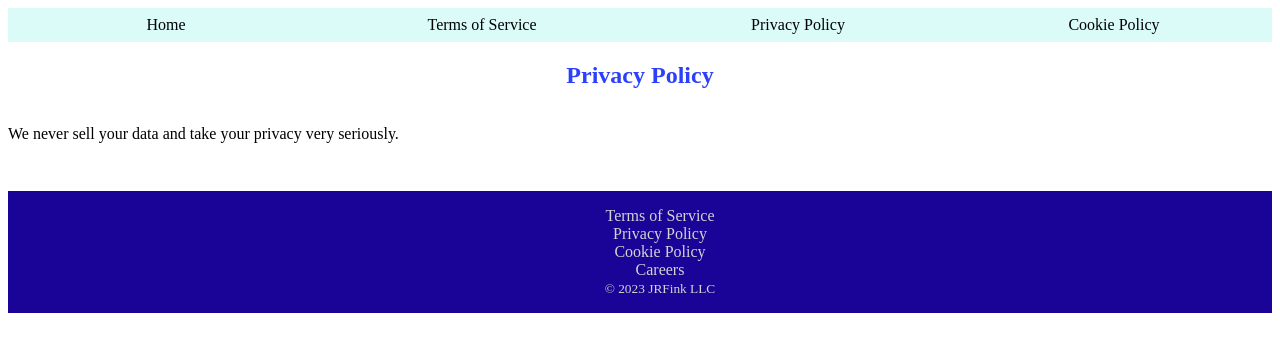
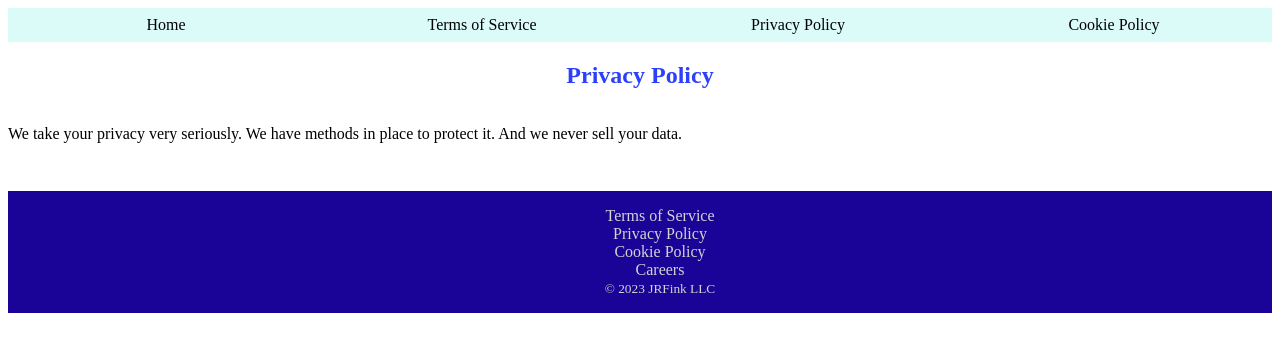
Before and after one commit to JRFink/jrfsite, a website: page public/legal/privacy.html in a window 1280 px wide. Drawn offline with Linux system fonts and the light colour scheme.

Commit message:
fix html

```diff
--- a/public/legal/privacy.html
+++ b/public/legal/privacy.html
@@ -19,7 +19,7 @@
         Privacy Policy
     </h2>
     <p>
-        We never sell your data and take your privacy very seriously.
+        We take your privacy very seriously. We have methods in place to protect it. And we never sell your data.
     </p>
     <p class="space">
     </p>
```
Also changed, not shown: public/auth/signup.html (+1 -1 lines).
